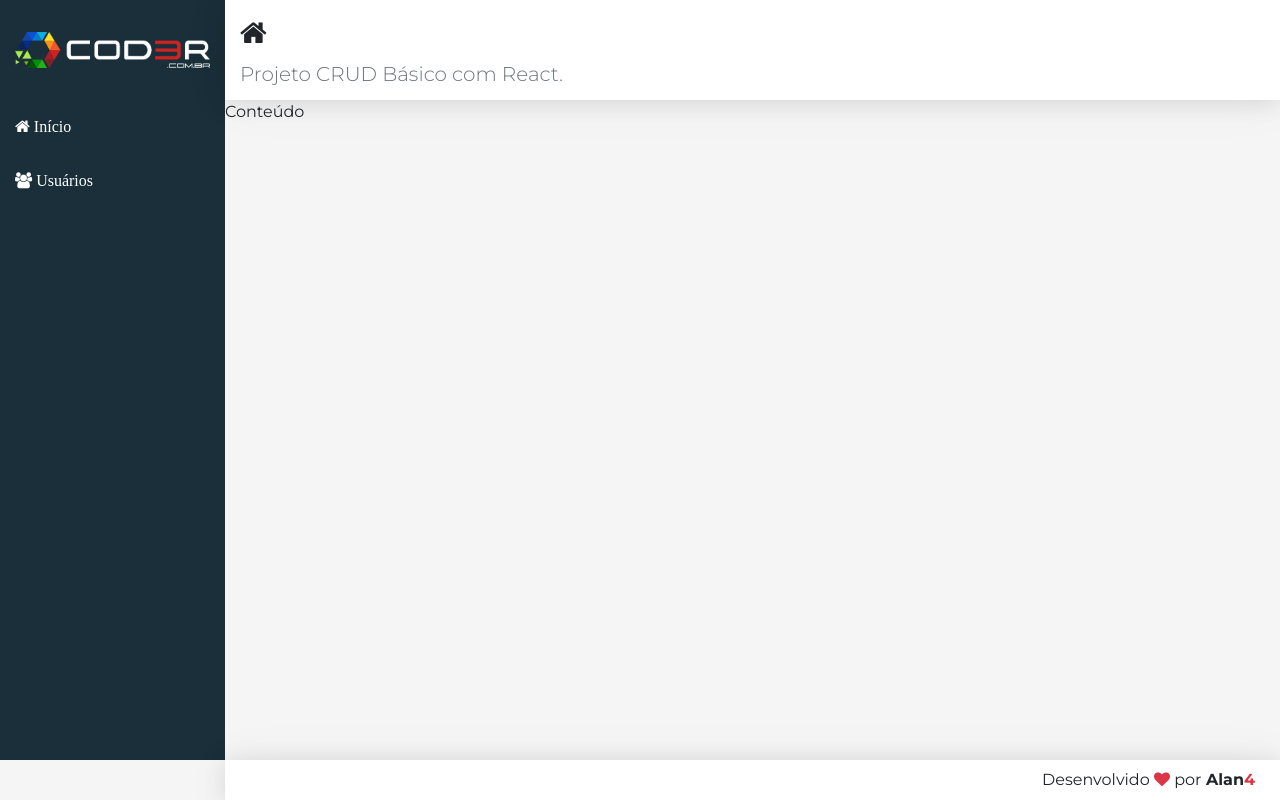
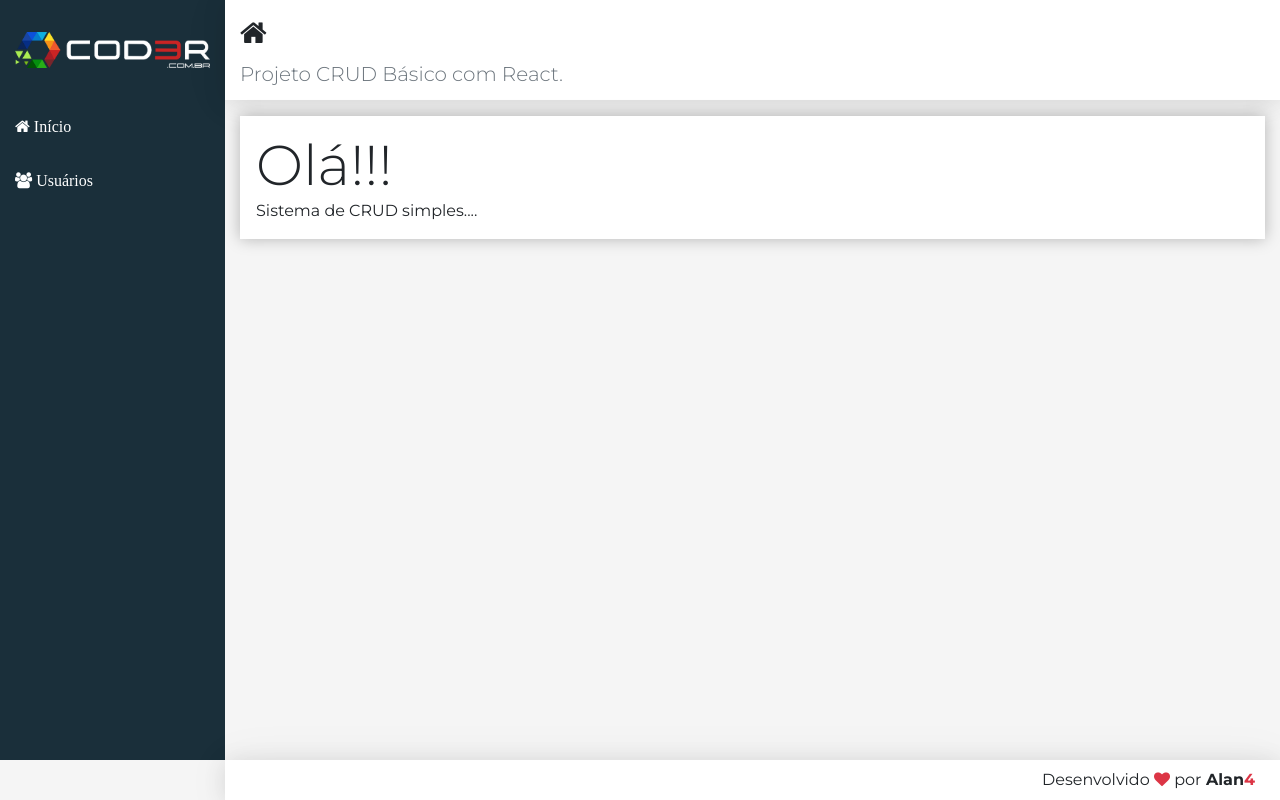
Before and after one commit to alansvieceli/react-crud, a React (Create React App) app in the folder frontend/: page / in a window 1280 px wide. Built offline with nearby package versions, Linux system fonts and the light colour scheme.

Commit message:
Componente Conteúdo

```diff
--- /dev/null
+++ b/frontend/src/components/home/Home.jsx
@@ -0,0 +1,9 @@
+import React from 'react'
+import Main from '../template/Main';
+
+export default props =>
+    <Main icon="home" titile="Início"
+        subtitle="Projeto CRUD Básico com React.">
+        <div className="display-4">Olá!!!</div>
+        <p className="mb-0">Sistema de CRUD simples....</p>
+    </Main>
--- a/frontend/src/components/template/Main.css
+++ b/frontend/src/components/template/Main.css
@@ -0,0 +1,4 @@
+main > div {
+    background-color: #fff;
+    box-shadow: 0px 0px 15px #0004;
+}
--- a/frontend/src/components/template/Main.jsx
+++ b/frontend/src/components/template/Main.jsx
@@ -8,7 +8,9 @@ import Header from './header/Header'
 export default props =>
     <React.Fragment>
         <Header {...props} />
-        <main className="content">
-            Conteúdo
+        <main className="content container-fluid">
+            <div className="p-3 mt-3">
+                {props.children}
+            </div>
         </main>
     </React.Fragment>
--- a/frontend/src/main/App.jsx
+++ b/frontend/src/main/App.jsx
@@ -7,12 +7,12 @@ import React from 'react'
 import Logo from '../components/template/logo/Logo'
 import Nav from '../components/template/nav/Nav'
 import Footer from '../components/template/footer/Footer'
-import Main from '../components/template/Main'
+import Home from '../components/home/Home'
 
 export default props =>
     <div className="app">
         <Logo />
         <Nav />
-        <Main icon="home" titile="Início" subtitle="Projeto CRUD Básico com React."/>
+        <Home />
         <Footer />
     </div>
```
